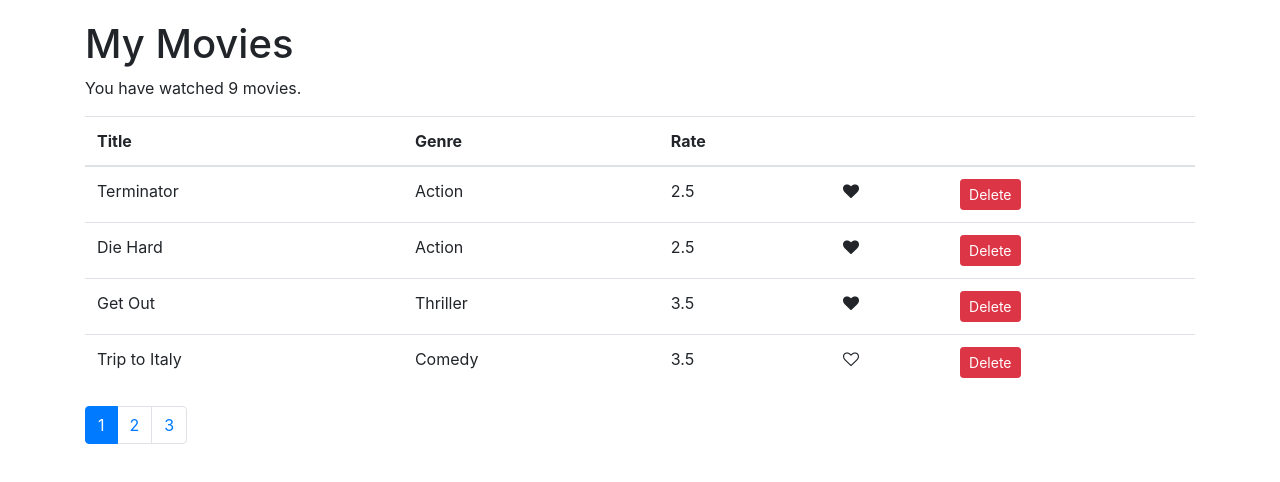
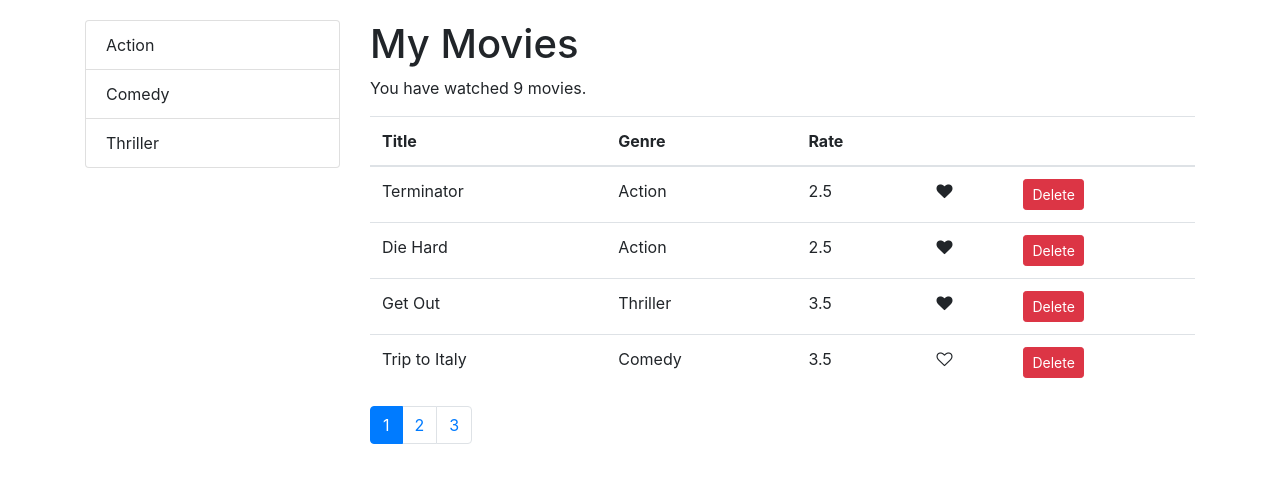
Before and after one commit to KGreen175/movie-tracker-react, a React (Create React App) app: page / in a window 1280 px wide. Shown: the top 482 px of the page. Built offline with nearby package versions, Linux system fonts and the light colour scheme.

Commit message:
added a listGroup component to sort by genre

```diff
--- /dev/null
+++ b/src/components/common/listGroup.jsx
@@ -0,0 +1,33 @@
+import React from "react";
+
+const ListGroup = props => {
+  const {
+    items,
+    textProperty,
+    valueProperty,
+    selectedItem,
+    onItemSelect
+  } = props;
+  return (
+    <ul className="list-group">
+      {items.map(item => (
+        <li
+          className={
+            item === selectedItem ? "list-group-item active" : "list-group-item"
+          }
+          key={item[valueProperty]}
+          onClick={() => onItemSelect(item)}
+        >
+          {item[textProperty]}
+        </li>
+      ))}
+    </ul>
+  );
+};
+
+ListGroup.defaultProps = {
+  textProperty: "name",
+  valueProperty: "_id"
+};
+
+export default ListGroup;
--- a/src/components/common/pagination.jsx
+++ b/src/components/common/pagination.jsx
@@ -4,7 +4,6 @@
 
 const pagination = props => {
   const { moviesCount, pageSize, onPageChange, currentPage } = props;
-  console.log(currentPage);
   const pagesCount = Math.ceil(moviesCount / pageSize);
   if (pagesCount === 1) return null;
   const pages = _.range(1, pagesCount + 1);
--- a/src/components/movies.jsx
+++ b/src/components/movies.jsx
@@ -1,15 +1,22 @@
 import React, { Component } from "react";
 import { getMovies } from "../services/fakeMovieService";
+import { getGenres } from "../services/fakeGenreService";
+import { paginate } from "./utils/paginate";
 import Like from "./common/like";
+import ListGroup from "./common/listGroup";
 import Pagination from "./common/pagination";
-import { paginate } from "./utils/paginate";
 
 class Movies extends Component {
   state = {
-    movies: getMovies(),
+    movies: [],
+    genres: [],
     currentPage: 1,
     pageSize: 4
   };
+
+  componentDidMount() {
+    this.setState({ movies: getMovies(), genres: getGenres() });
+  }
 
   handleDelete = movie => {
     const movies = this.state.movies.filter(
@@ -30,15 +37,33 @@
     this.setState({ currentPage: page });
   };
 
+  handleGenreSelect = genre => {
+    this.setState({ selectedGenre: genre });
+  };
+
   render() {
     const { length: count } = this.state.movies;
-    const { pageSize, currentPage, movies: allMovies } = this.state;
+    const {
+      pageSize,
+      currentPage,
+      genres,
+      selectedGenre,
+      movies: allMovies
+    } = this.state;
     if (count === 0) return <p>There are no movies in the database.</p>;
 
     const movies = paginate(allMovies, currentPage, pageSize);
 
     return (
-      <React.Fragment>
+      <div className="row">
+        <div className="col-3">
+          <ListGroup
+            items={genres}
+            selectedItem={selectedGenre}
+            onItemSelect={this.handleGenreSelect}
+          />
+        </div>
+        <div className="col">
           <h1>My Movies</h1>
           <p>You have watched {count} movies.</p>
           <table className="table">
@@ -81,7 +106,8 @@
             onPageChange={this.handlePageChange}
             currentPage={currentPage}
           />
-      </React.Fragment>
+        </div>
+      </div>
     );
   }
 }
```
Lines whose indentation alone changed are shown as unchanged.
